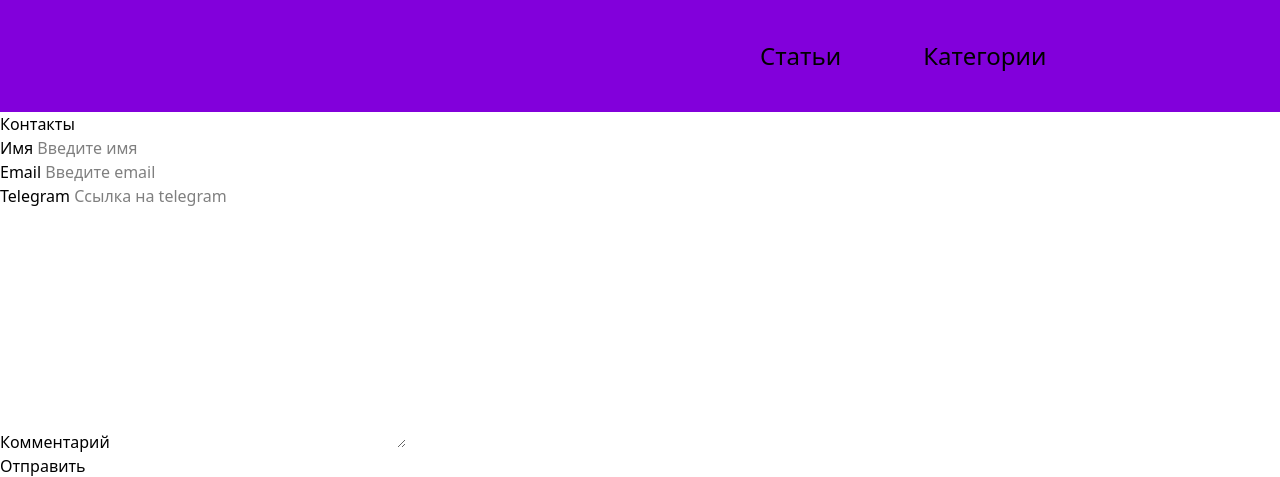
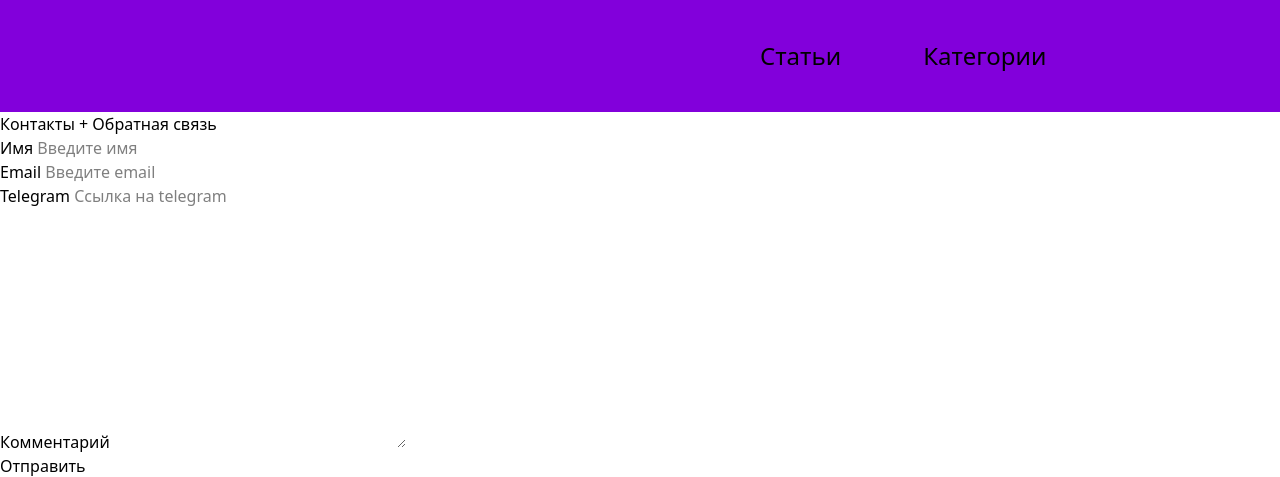
Before and after one commit to Mihail4531/Car-blog, a Laravel app: page /contact in a window 1280 px wide. Shown: the top 477 px of the page. Run offline with Laravel 12, Linux system fonts and the light colour scheme; some libraries are stand-ins or nearby versions.

Commit message:
contact edit

```diff
--- a/resources/views/website/contact/index.blade.php
+++ b/resources/views/website/contact/index.blade.php
@@ -1,4 +1,4 @@
 <x-app :title="$title">
-    <h1>{{ $title }}</h1>
+    <h1>{{ $title }} + Обратная связь</h1>
     <livewire:contact.form />
 </x-app>
```
